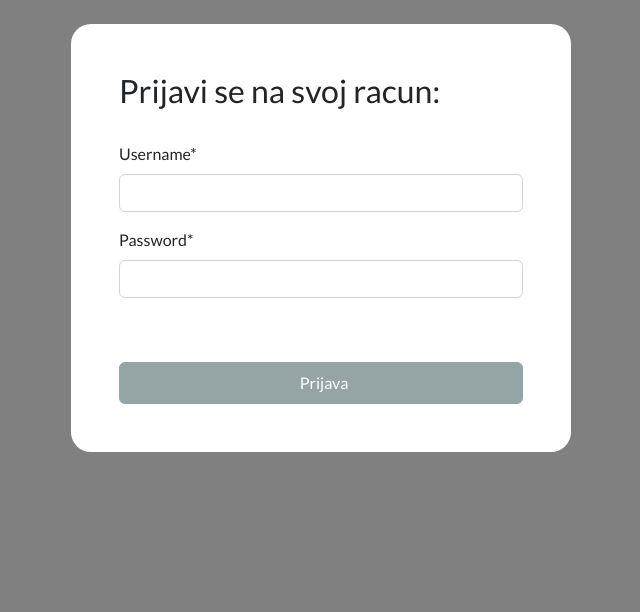
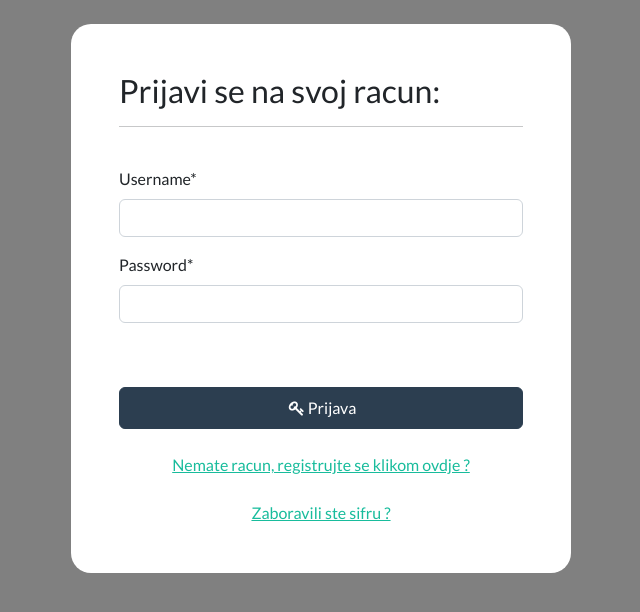
Before and after one commit to cyberharun/ecommerce, a Django app: a page that uses ecommerce/account/templates/account/my-login.html in a window 1280 px wide. Shown: the part 72-684 px from the top of the page, without its empty margins (319-959 px from the left). Run offline with Django 5.2, Linux system fonts and the light colour scheme; data comes from the database, SQL or seed files in the repository; both versions use the stored data as it was after the commit; some libraries are stand-ins or nearby versions.

Commit message:
Dashboard

```diff
--- a/ecommerce/account/templates/account/my-login.html
+++ b/ecommerce/account/templates/account/my-login.html
@@ -26,6 +26,7 @@
         <div class="container bg-white shadow-md p-5 form-layout"  >
 
             <h3> Prijavi se na svoj racun:</h3>
+            <hr>
 
 
             <br>
@@ -39,14 +40,25 @@
                 {{form.password|as_crispy_field}}
 
                 <br><br>
-                <button type="submit" class="btn btn-secondary btn-1g w-100 btn-block p-2">
+                <button type="submit" class="btn btn-primary navbar-btn text-white w-100 p-2">
 
-                    &nbsp;
+                    &nbsp;<i class="fa fa-key" aria-hidden="true"></i>
+
                     Prijava
 
 
 
                 </button>
+                <br><br>
+
+                <div class="text-center">
+
+                     <a href="{% url 'register' %}">Nemate racun, registrujte se klikom ovdje ?</a>
+                    <br><br>
+                     <a href="{% url 'my-login' %}">Zaboravili ste sifru ?</a>
+
+
+                </div>
 
 
             </form>
```
Also changed, not shown: ecommerce/account/templates/account/registration/register.html (+11 -5 lines), ecommerce/store/templates/store/store.html (+7 -1 lines), ecommerce/db.sqlite3.
